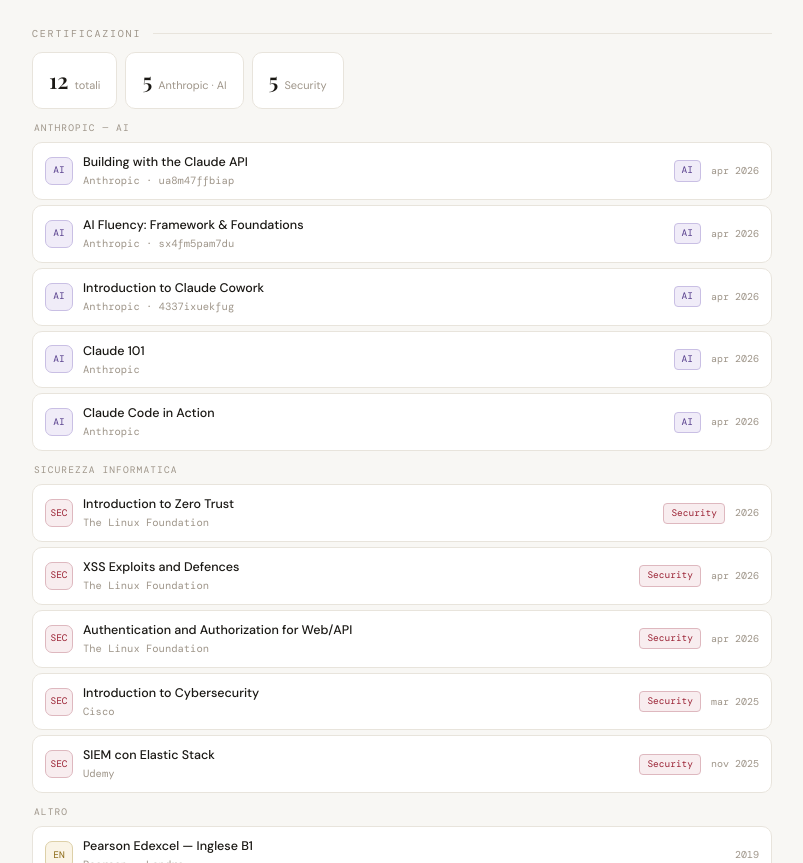
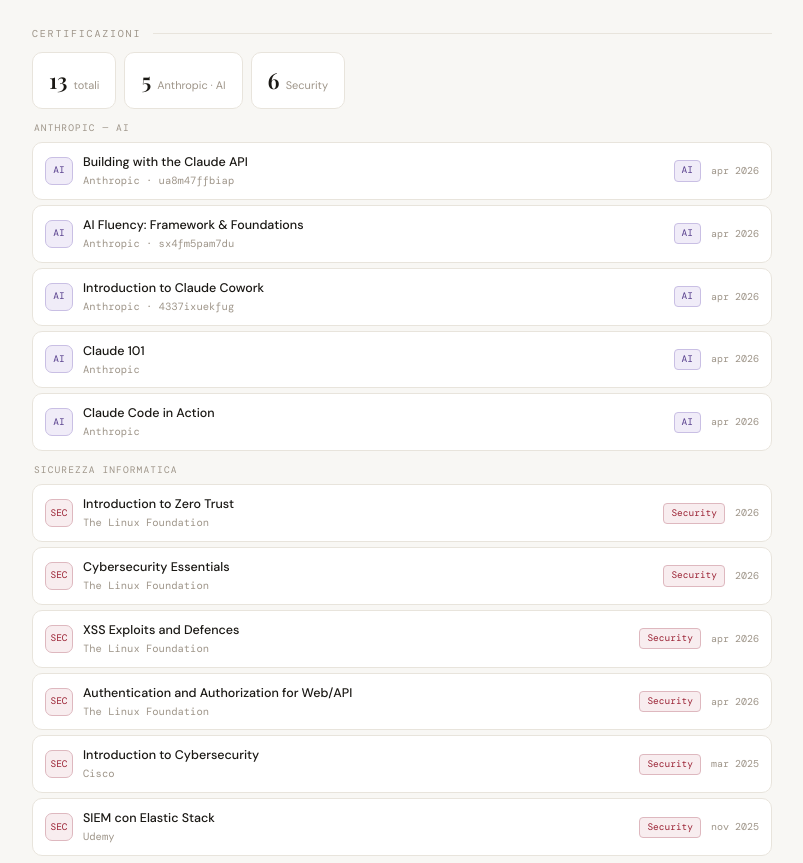
Before and after one commit to Poli25022004/paoladimatteo.github.io, a plain HTML site: page index.html in a window 1280 px wide. Shown: the part 1698-2561 px from the top of the page, without its empty margins (238-1041 px from the left). Drawn offline with nearby package versions, Linux system fonts and the light colour scheme; a web font is replaced by a local one.

Commit message:
Update index.html

```diff
--- a/index.html
+++ b/index.html
@@ -541,9 +541,9 @@
   <div class="sl" id="s-certs">Certificazioni</div>
 
   <div class="cert-summary">
-    <div class="csn"><strong>12</strong><span>totali</span></div>
+    <div class="csn"><strong>13</strong><span>totali</span></div>
     <div class="csn"><strong>5</strong><span>Anthropic · AI</span></div>
-    <div class="csn"><strong>5</strong><span>Security</span></div>
+    <div class="csn"><strong>6</strong><span>Security</span></div>
   </div>
 
   <div class="cg-label">Anthropic — AI</div>
@@ -577,6 +577,11 @@
   <div class="cert-row">
     <div class="cicon ci-sec">SEC</div>
     <div class="cert-info"><div class="cert-name">Introduction to Zero Trust</div><div class="cert-issuer">The Linux Foundation</div></div>
+    <span class="cbadge cb-sec">Security</span><span class="cert-year">2026</span>
+  </div>
+  <div class="cert-row">
+    <div class="cicon ci-sec">SEC</div>
+    <div class="cert-info"><div class="cert-name">Cybersecurity Essentials</div><div class="cert-issuer">The Linux Foundation</div></div>
     <span class="cbadge cb-sec">Security</span><span class="cert-year">2026</span>
   </div>
   <div class="cert-row">
```
